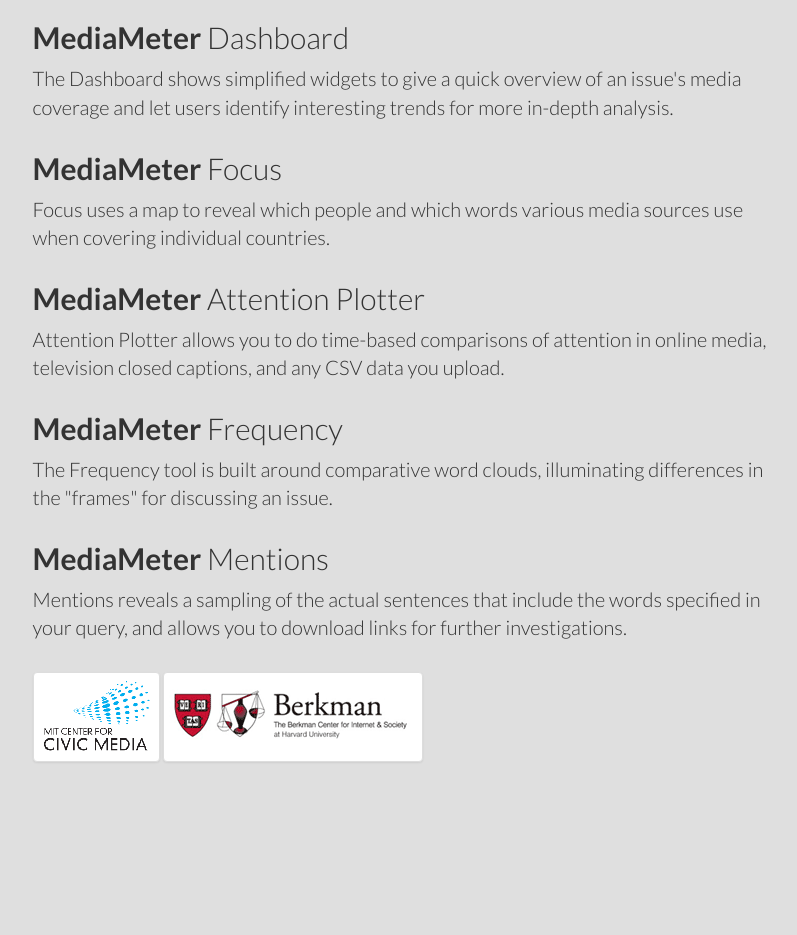
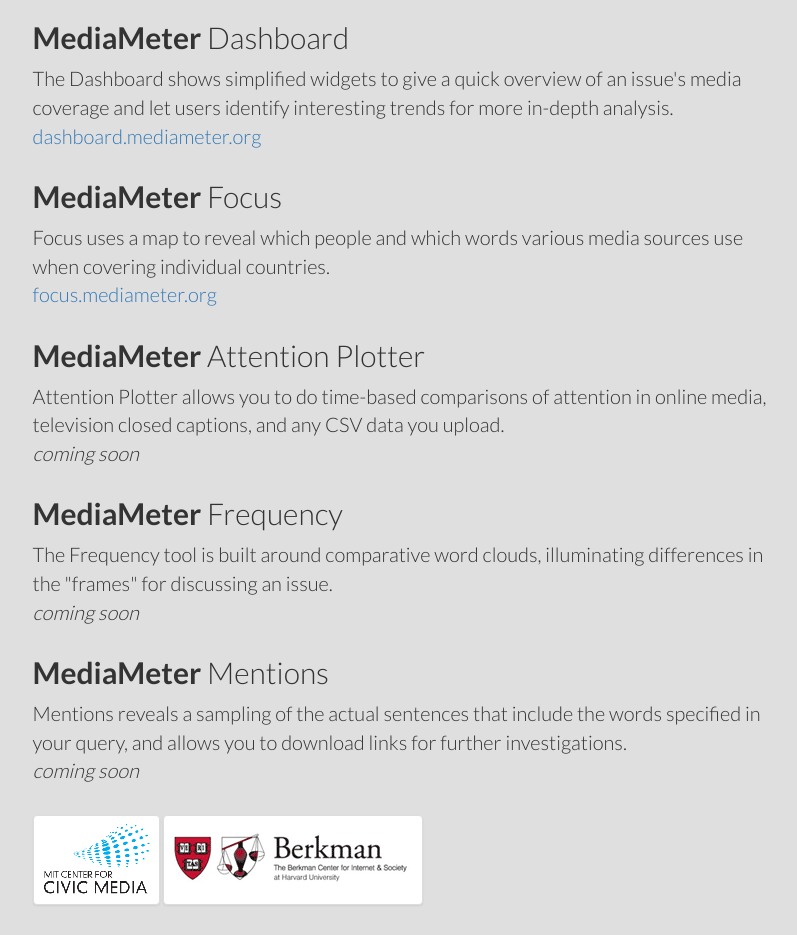
Before and after one commit to c4fcm/MediaMeter-Homepage, a plain HTML site: page index.html in a window 1280 px wide. Shown: the part 240-1175 px from the top of the page, without its empty margins (330-1127 px from the left). Before the commit the page ends 1032 px from the top, so only its background shows below. Drawn offline with nearby package versions, Linux system fonts and the light colour scheme.

Commit message:
links / coming soon notes

```diff
--- a/index.html
+++ b/index.html
@@ -33,27 +33,37 @@ you author to specify media sources, a date range, and some keywords.
 <h2><b>MediaMeter</b> Dashboard</h2>
 <p>
 The Dashboard shows simplified widgets to give a quick overview of an issue's media coverage and let users identify interesting trends for more in-depth analysis.
+<br />
+<a href="http://dashboard.mediameter.org/">dashboard.mediameter.org</a>
 </p>
 
 <h2><b>MediaMeter</b> Focus</h2>
 <p>
 Focus uses a map to reveal which people and which words various media sources use when covering individual countries.
+<br />
+<a href="http://focus.mediameter.org/">focus.mediameter.org</a>
 </p>
 
 <h2><b>MediaMeter</b> Attention Plotter</h2>
 <p>
 Attention Plotter allows you to do time-based comparisons of attention in online media, television closed captions, and any CSV data you upload.
+<br />
+<i>coming soon</i>
 </p>
 
 <h2><b>MediaMeter</b> Frequency</h2>
 <p>
 The Frequency tool is built around comparative word clouds, illuminating differences in the "frames" for discussing an issue.
+<br />
+<i>coming soon</i>
 </p>
 
 <h2><b>MediaMeter</b> Mentions</h2>
 <p>
 Mentions reveals a sampling of the actual sentences that include the words specified in your query, and allows you
 to download links for further investigations.
+<br />
+<i>coming soon</i>
 </p>
 
 <p>
```
